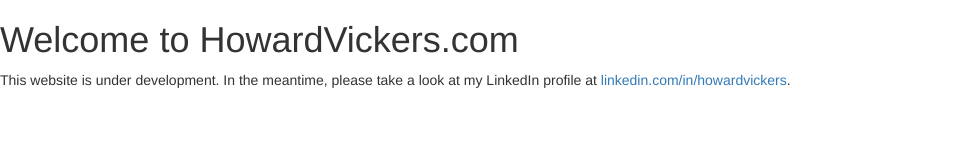
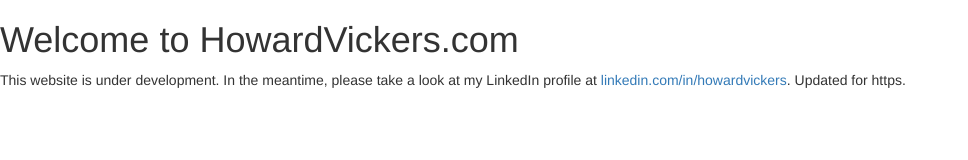
Before and after one commit to howardvickers/howardvickers_com, a website: page public/index.html in a window 1280 px wide. Shown: the whole page, without its empty margins (0-968 px from the left). Drawn offline with nearby package versions, Linux system fonts and the light colour scheme.

Commit message:
updated for https

```diff
--- a/public/index.html
+++ b/public/index.html
@@ -11,7 +11,7 @@
     </head>
     <body>
         <h1 class="text">Welcome to HowardVickers.com</h1>
-        <p class="text">This website is under development.  In the meantime, please take a look at my LinkedIn profile at <a href="https://www.linkedin.com/in/howardvickers/">linkedin.com/in/howardvickers</a>.
+        <p class="text">This website is under development.  In the meantime, please take a look at my LinkedIn profile at <a href="https://www.linkedin.com/in/howardvickers/">linkedin.com/in/howardvickers</a>.  Updated for https.</p>
 
 
 
--- a/server.js
+++ b/server.js
@@ -25,7 +25,7 @@
     console.log('could not set up HTTPS')
 }
 finally{
-    console.log('this code runs regardless of whether ')
+    console.log('this code runs regardless of whether the above code succeeded or failed')
 }
 
 
```
